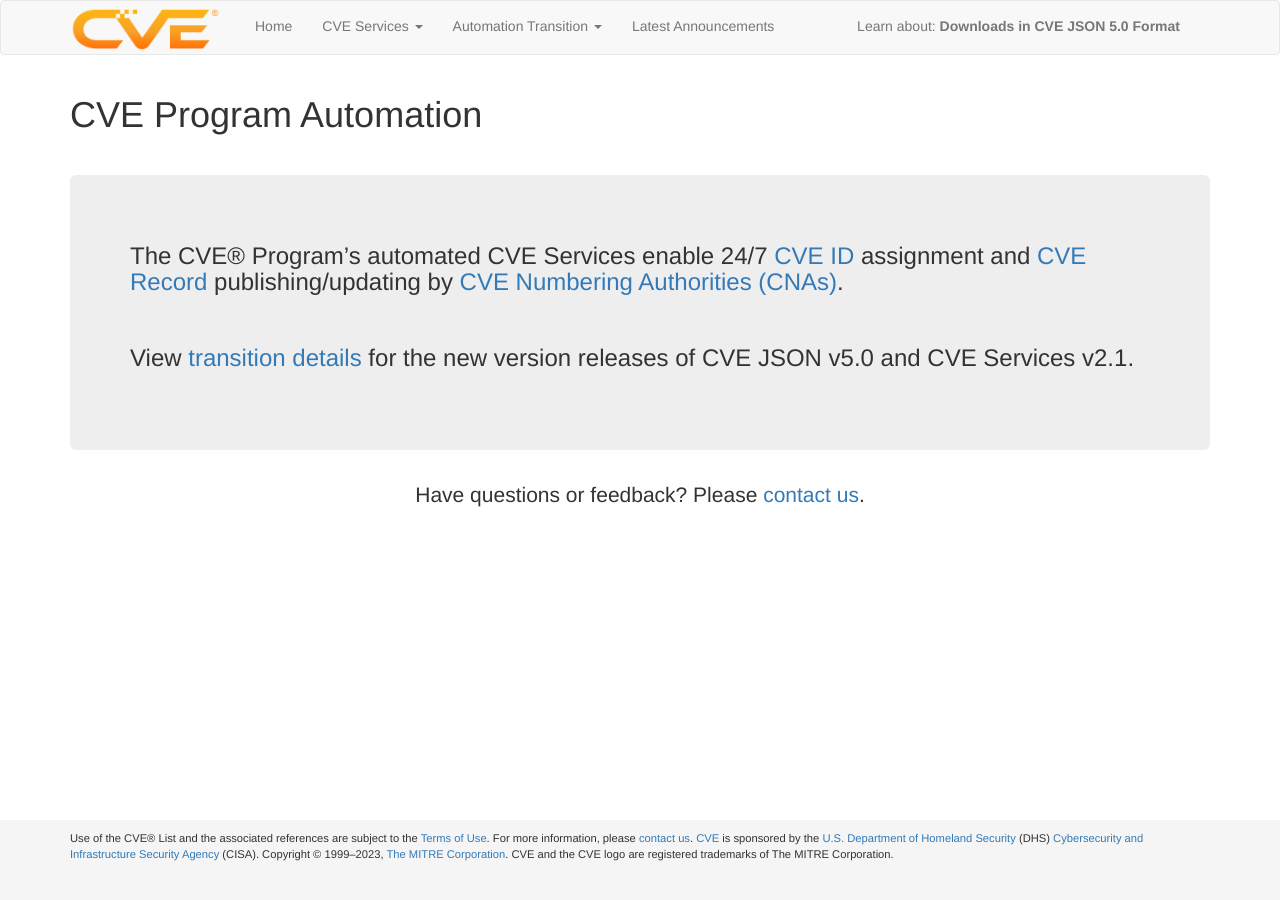
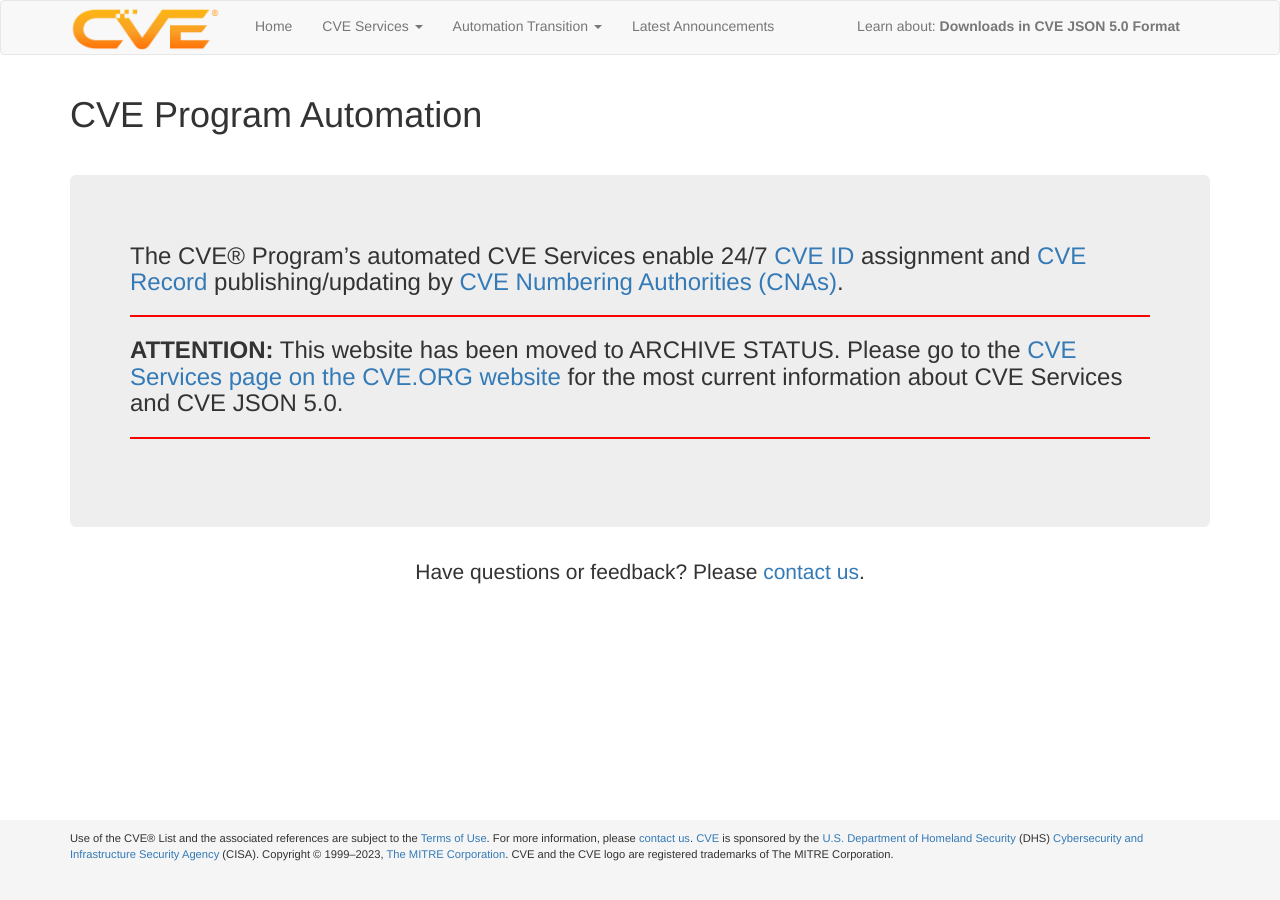
Before and after one commit to CVEProject/cveproject.github.io, a Jekyll site: the page built from index.md, in a window 1280 px wide. Built offline with Jekyll 4.4.1, drawn with Linux system fonts in a browser that asks for light colours; nearby versions of some CDN libraries.

Commit message:
Update index.md
Add Alert message that the page is moved to Archive Status and link to the CVE.ORG website for the most current info

```diff
--- a/index.md
+++ b/index.md
@@ -6,9 +6,14 @@ layout: page
 <br>
 <div class="jumbotron">
   <h3>The CVE® Program’s automated CVE Services enable 24/7 <a href="https://www.cve.org/ResourcesSupport/Glossary?activeTerm=glossaryCVEID">CVE ID</a> assignment and <a href="https://www.cve.org/ResourcesSupport/Glossary?activeTerm=glossaryRecord">CVE Record</a> publishing/updating by <a href="https://www.cve.org/ProgramOrganization/CNAs">CVE Numbering Authorities (CNAs)</a>.</h3>
-  <br>
-  <h3>View <a href="https://cveproject.github.io/automation-transition">transition details</a> for the new version releases of CVE JSON v5.0 and CVE Services v2.1.</h3>
-  <br>
+
+<hr style="border:1px solid red">
+
+<h3><strong>ATTENTION:</strong> This website has been moved to ARCHIVE STATUS. Please go to the <a href="https://www.cve.org/AllResources/CveServices">CVE Services page on the CVE.ORG website</a> for the most current information about CVE Services and CVE JSON 5.0.</h3>
+
+<hr style="border:1px solid red">
+
+<br/>
 </div>
 
 <p class="lead text-center">Have questions or feedback? Please <a href="https://cveform.mitre.org/">contact us</a>.</p>
```
